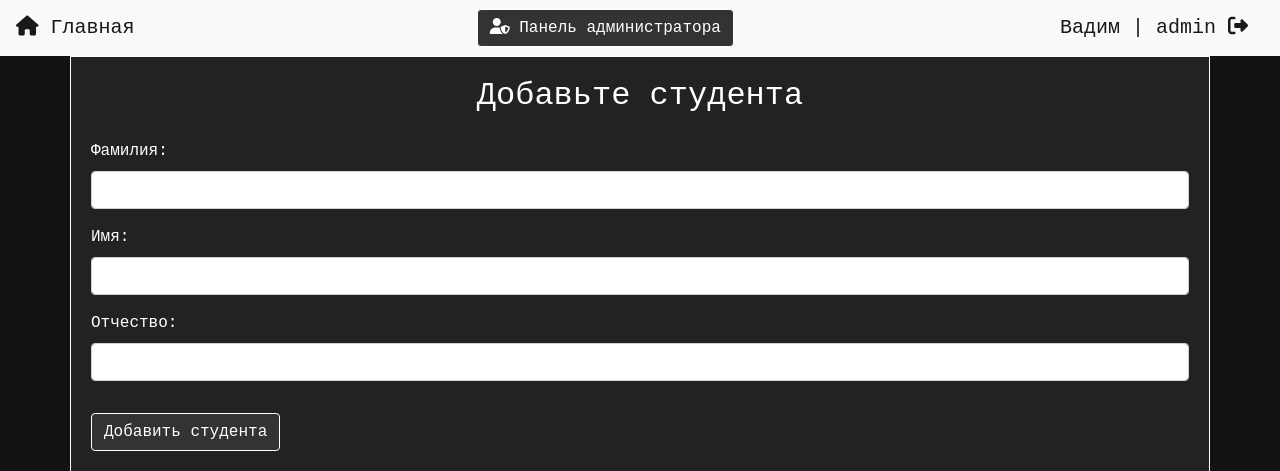
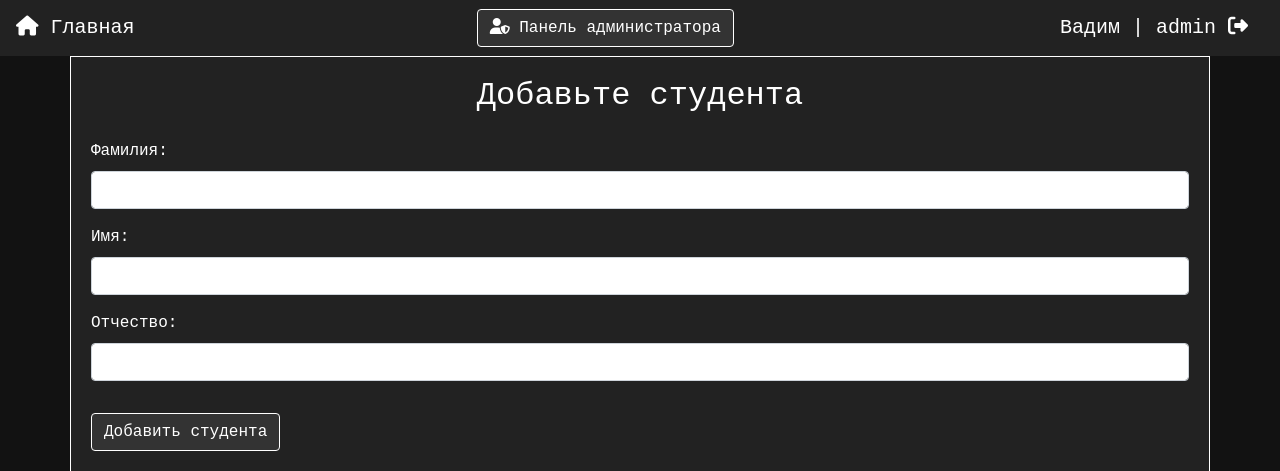
Before and after one commit to chagochka/SSO, a Flask app: page /admin/add_user in a window 1280 px wide. Shown: the top 471 px of the page. Run offline with Flask 3, Linux system fonts and the light colour scheme; a user stored in the database is signed in; some libraries are stand-ins or nearby versions.

Commit message:
подправил дизайн

```diff
--- a/templates/base.html
+++ b/templates/base.html
@@ -60,7 +60,7 @@
 	</head>
 	<body>
 		<header>
-			<nav class="navbar navbar-light bg-light">
+			<nav class="navbar">
 				<a class="navbar-brand" href="/"><i class="fa-solid fa-house"></i> Главная</a>
 				{% if current_user.is_authenticated %}
 					{% if current_user.status == "admin"%}
```
